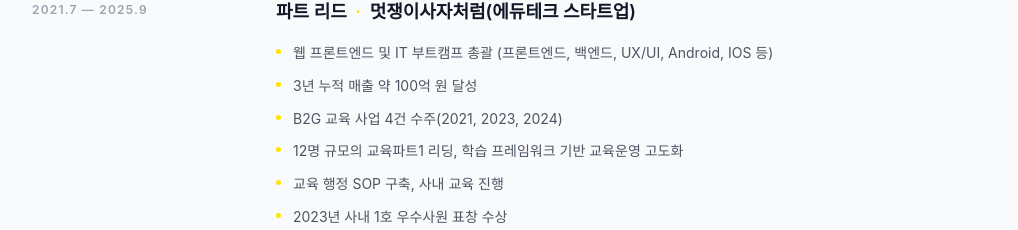
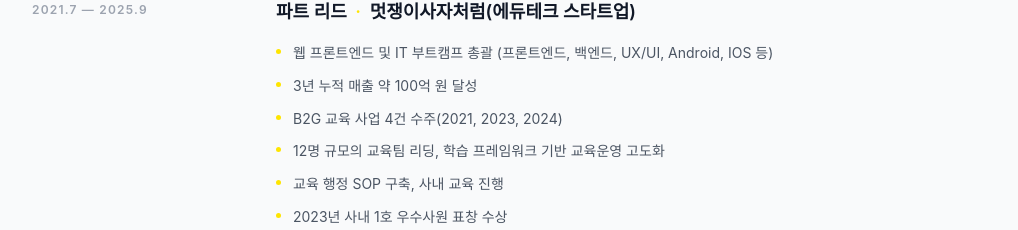
Before and after one commit to eduexperta-ui/kakao_v2, a React (Vite) app: page / in a window 1280 px wide. Shown: the part 2214-2444 px from the top of the page, without its empty margins (128-1146 px from the left). Built offline with nearby package versions, Linux system fonts and the light colour scheme; a web font is replaced by a local one.

Commit message:
refactor(constants): Fix typo in education description
Corrected a minor typo in the description of the education section within the constants file, changing "교육파트1" to "교육팀".

```diff
--- a/constants.tsx
+++ b/constants.tsx
@@ -256,7 +256,7 @@ export const WORK_EXPERIENCE_DATA: Experience[] = [
       '웹 프론트엔드 및 IT 부트캠프 총괄 (프론트엔드, 백엔드, UX/UI, Android, IOS 등)',
       '3년 누적 매출 약 100억 원 달성',
       'B2G 교육 사업 4건 수주(2021, 2023, 2024)',
-      '12명 규모의 교육파트1 리딩, 학습 프레임워크 기반 교육운영 고도화',
+      '12명 규모의 교육팀 리딩, 학습 프레임워크 기반 교육운영 고도화',
       '교육 행정 SOP 구축, 사내 교육 진행',
       '2023년 사내 1호 우수사원 표창 수상'
     ]
```
